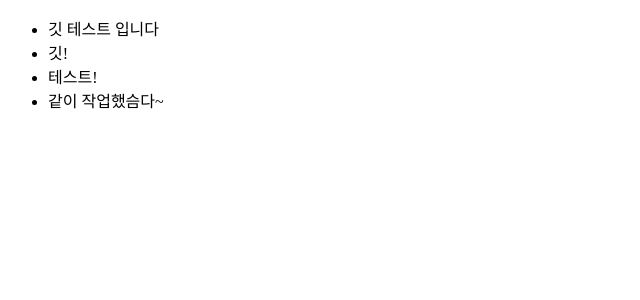
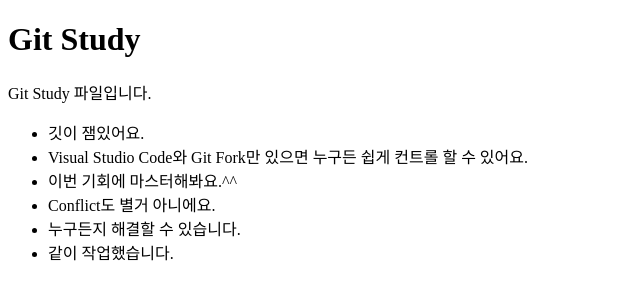
Before and after one commit to ekdlstvt/test, a plain HTML site: page index.html in a window 1280 px wide. Shown: the whole page, without its empty margins (0-640 px from the left). Drawn offline with Linux system fonts and the light colour scheme.

Commit message:
팀장님 내용으로 덮어쓰기~~~.~

```diff
--- a/index.html
+++ b/index.html
@@ -7,11 +7,17 @@
     <title>깃 테스트~~</title>
 </head>
 <body>
-    <ul>
-        <li>깃 테스트 입니다</li>
-        <li>깃!</li>
-        <li>테스트!</li>
-        <li>같이 작업했슴다~</li>
-    </ul>
+    <div id="wrap">
+        <h1>Git Study</h1>
+        <p>Git Study 파일입니다.</p>
+        <ul id="list">
+          <li>깃이 잼있어요.</li>
+          <li>Visual Studio Code와 Git Fork만 있으면 누구든 쉽게 컨트롤 할 수 있어요.</li>
+          <li>이번 기회에 마스터해봐요.^^</li>
+          <li>Conflict도 별거 아니에요.</li>
+          <li>누구든지 해결할 수 있습니다.</li>
+          <li>같이 작업했습니다.</li>
+        </ul>
+      </div>
 </body>
 </html>
```
